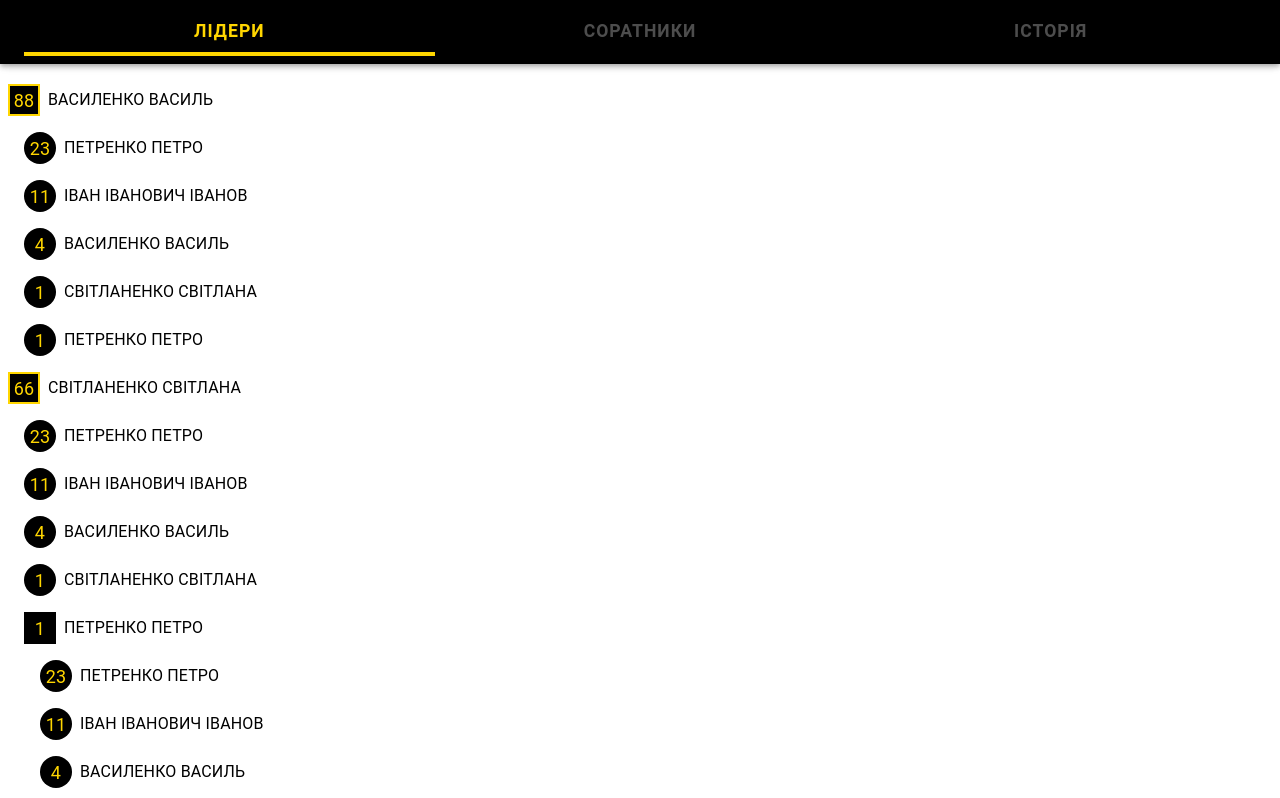
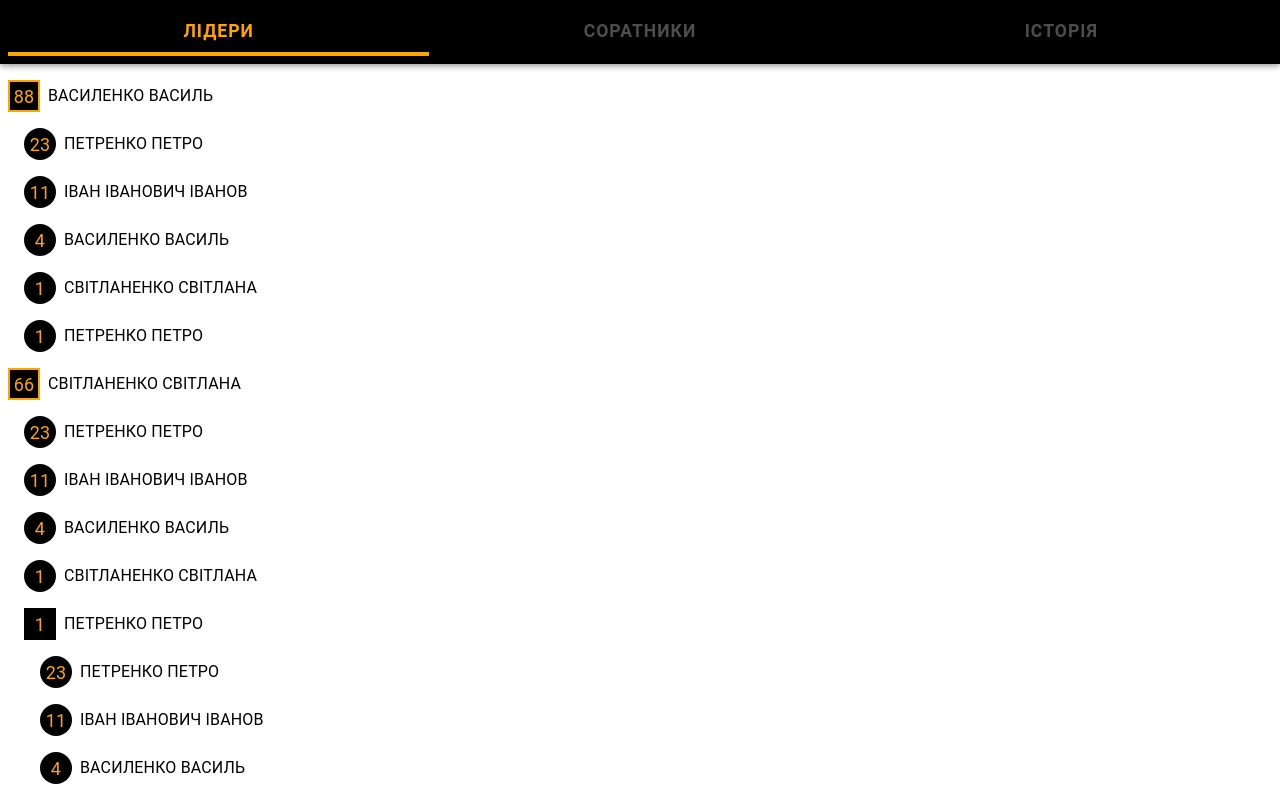
Before and after one commit to livotron/sproba-1, a React (Create React App) app: page / in a window 1280 px wide. Shown: the top 798 px of the page. Built offline with nearby package versions, Linux system fonts and the light colour scheme.

Commit message:
improved searchbar

```diff
--- a/src/App.tsx
+++ b/src/App.tsx
@@ -1,4 +1,4 @@
-import { AppBar, Toolbar, Tabs, Tab, Button } from "@mui/material";
+import { AppBar, Toolbar, Tabs, Tab } from "@mui/material";
 import { ThemeProvider, createTheme } from "@mui/material/styles";
 import React from "react";
 import {
@@ -14,7 +14,7 @@ import { Provider } from "react-redux";
 import store from "./store";
 import { getContrastYIQ } from "./utils/colors";
 
-export const userColor = "#FFD600"
+export const userColor = "#FFA500"
 
 export const darkTheme = createTheme({
   palette: {
@@ -51,7 +51,7 @@ function MainContent() {
   return (
     <>
       <AppBar position="fixed">
-        <Toolbar>
+        <Toolbar style={{paddingRight: 8, paddingLeft: 8}}>
           <Tabs
             value={tabModified ? tab : initialTab}
             onChange={handleTabChange}
@@ -85,7 +85,6 @@ function MainContent() {
           </Tabs>
         </Toolbar>
       </AppBar>
-      <div style={{ paddingTop: 20 }}>
         <Routes>
           <Route path="/" element={<LeadersPage />} />
           <Route path="/associates" element={<AssociatesPage />} />
@@ -93,7 +92,6 @@ function MainContent() {
           <Route path="/history" element={"HISTORY"} />
 
         </Routes>
-      </div>
     </>
   );
 }
@@ -103,7 +101,7 @@ function App() {
     <ThemeProvider theme={darkTheme}>
       <Provider store={store}>
         <BrowserRouter>
-          <div className="App" style={{ paddingRight: 8, paddingLeft: 8, paddingTop: 56}}>
+          <div className="App" style={{ paddingRight: 8, paddingLeft: 8, paddingTop: 72, height: "100vh", boxSizing: "border-box" }}>
             <MainContent />
           </div>
         </BrowserRouter>
--- a/src/features/associates/associatesPage.tsx
+++ b/src/features/associates/associatesPage.tsx
@@ -31,7 +31,8 @@ const AssociatesPage = () => {
   };
 
   return (
-    <>
+    <Box display={"flex"} flexDirection="column" justifyContent={"space-between"} height={"100%"}>
+    <Box>
       <div
         style={{
           display: "flex",
@@ -157,6 +158,7 @@ const AssociatesPage = () => {
         </Medal>
         <Typography>СЕМЕН СЕМЕНОВИЧ</Typography>
       </Box>
+      </Box>
       <Box
         height={250}
         display="flex"
@@ -177,7 +179,7 @@ const AssociatesPage = () => {
 
         <LetterBubble text="Q" />
       </Box>
-    </>
+    </Box>
   );
 };
 
--- a/src/features/associates/searchBar.tsx
+++ b/src/features/associates/searchBar.tsx
@@ -10,8 +10,6 @@ import {
 import SearchIcon from "@mui/icons-material/Search";
 import React, { useState } from "react";
 import { searchUsersByName } from "./associatesApi";
-import { darkTheme } from "../../App";
-import Medal from "./Medal";
 
 interface SearchBarProps {
   associate: string;
@@ -52,13 +50,9 @@ const SearchBar: React.FC<SearchBarProps> = ({
       <Box
         display="flex"
         alignItems="center"
-        justifyContent={"space-between"}
+        justifyContent="start"
         width="100%"
       >
-        <Box display="flex" alignItems="center">
-          <Medal>89</Medal>
-          <Typography>{associate}</Typography>
-        </Box>
         <Button
           variant="outlined"
           color="primary"
@@ -75,10 +69,12 @@ const SearchBar: React.FC<SearchBarProps> = ({
             minWidth: 40,
             paddingRight: 8,
             paddingLeft: 8,
+            marginRight: 8,
           }}
         >
           <SearchIcon color="action" />
         </Button>
+        <Typography>{associate}</Typography>
       </Box>
     );
   }
@@ -118,7 +114,16 @@ const SearchBar: React.FC<SearchBarProps> = ({
           InputProps={{
             ...params.InputProps,
             startAdornment: (
-              <InputAdornment position="start">
+              <InputAdornment
+                        style={{ paddingLeft: 4}}
+                onClick={() => {
+                  if (inputRef.current) {
+                    inputRef.current.value = "";
+                    inputRef.current.blur();
+                  }
+                }}
+                position="start"
+              >
                 <SearchIcon color="action" />
               </InputAdornment>
             ),
```
